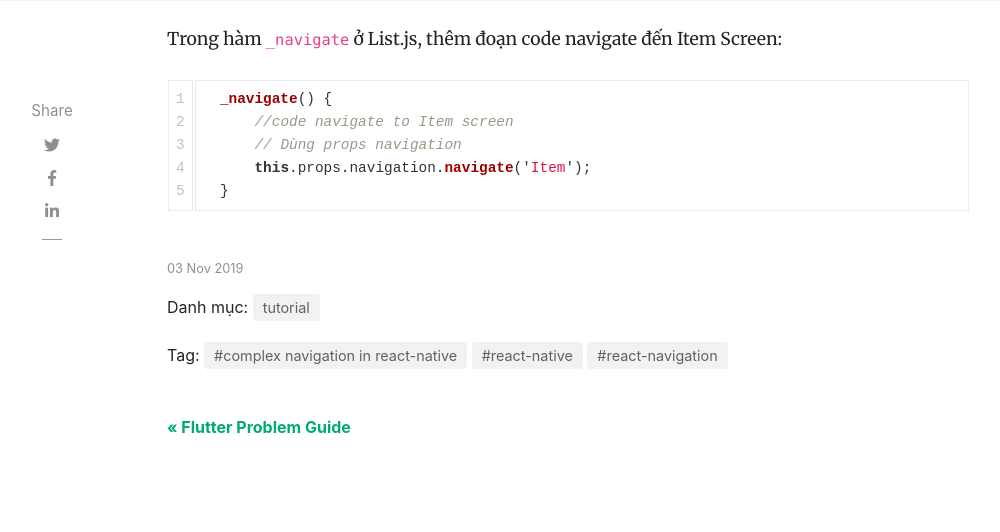
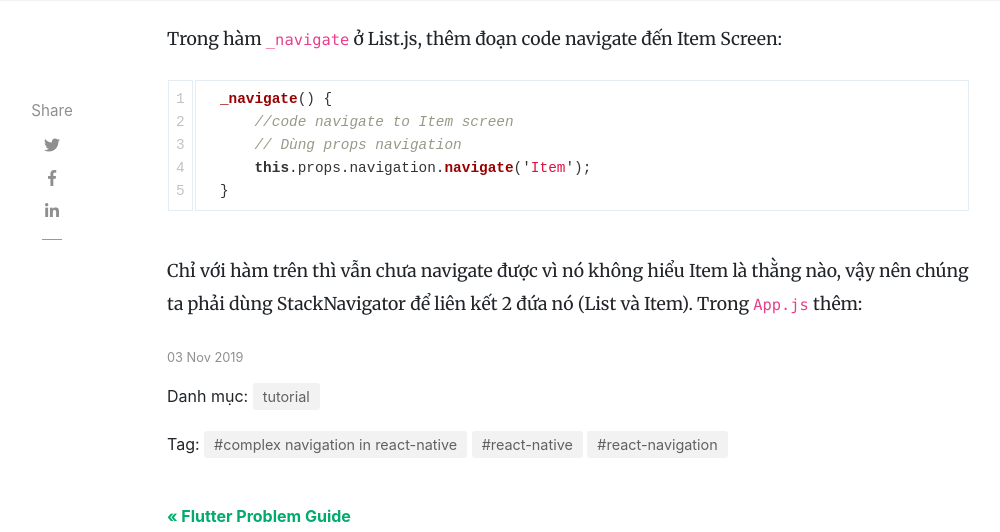
Before and after one commit to tuitucode/tuitucode.github.io, a Jekyll site: the page built from _posts/2019-11-03-ket-hop-stack-tab-drawer-navigation-react-native.md, in a window 1280 px wide and 900 px high, scrolled down 5735 px, cut to the strip 0-532 px from the top of the window. Shown: the whole strip, without its empty margins (118-1118 px from the left). Built offline with Jekyll 4.4.1, drawn with Linux system fonts in a browser that asks for light colours; nearby versions of some CDN libraries; comment, search, counter and statistics services are not loaded.

Commit message:
Update 2019-11-03-ket-hop-stack-tab-drawer-navigation-react-native.md

````diff
--- a/_posts/2019-11-03-ket-hop-stack-tab-drawer-navigation-react-native.md
+++ b/_posts/2019-11-03-ket-hop-stack-tab-drawer-navigation-react-native.md
@@ -193,3 +193,5 @@ Trong hàm `_navigate` ở List.js, thêm đoạn code navigate đến Item Scre
       this.props.navigation.navigate('Item');
   }
 ```
+
+Chỉ với hàm trên thì vẫn chưa navigate được vì nó không hiểu Item là thằng nào, vậy nên chúng ta phải dùng StackNavigator để liên kết 2 đứa nó (List và Item). Trong `App.js` thêm:
````
